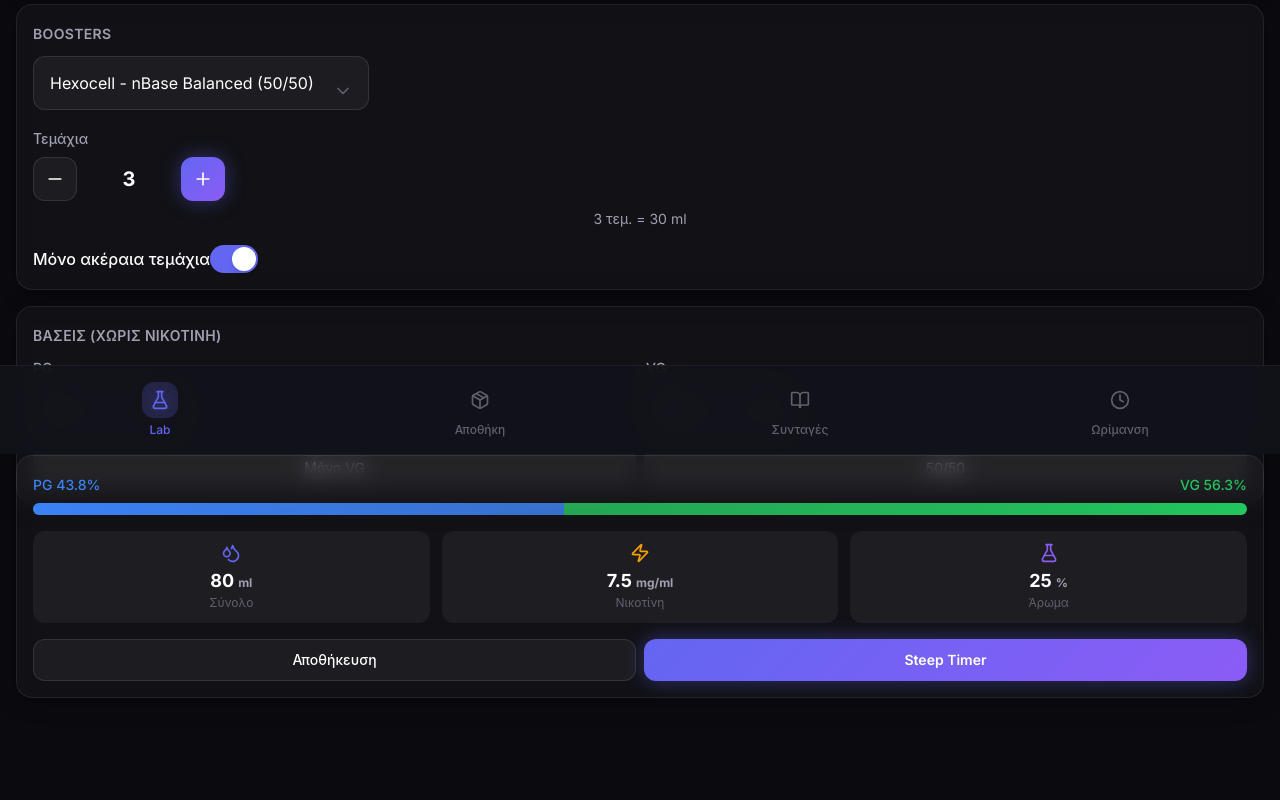
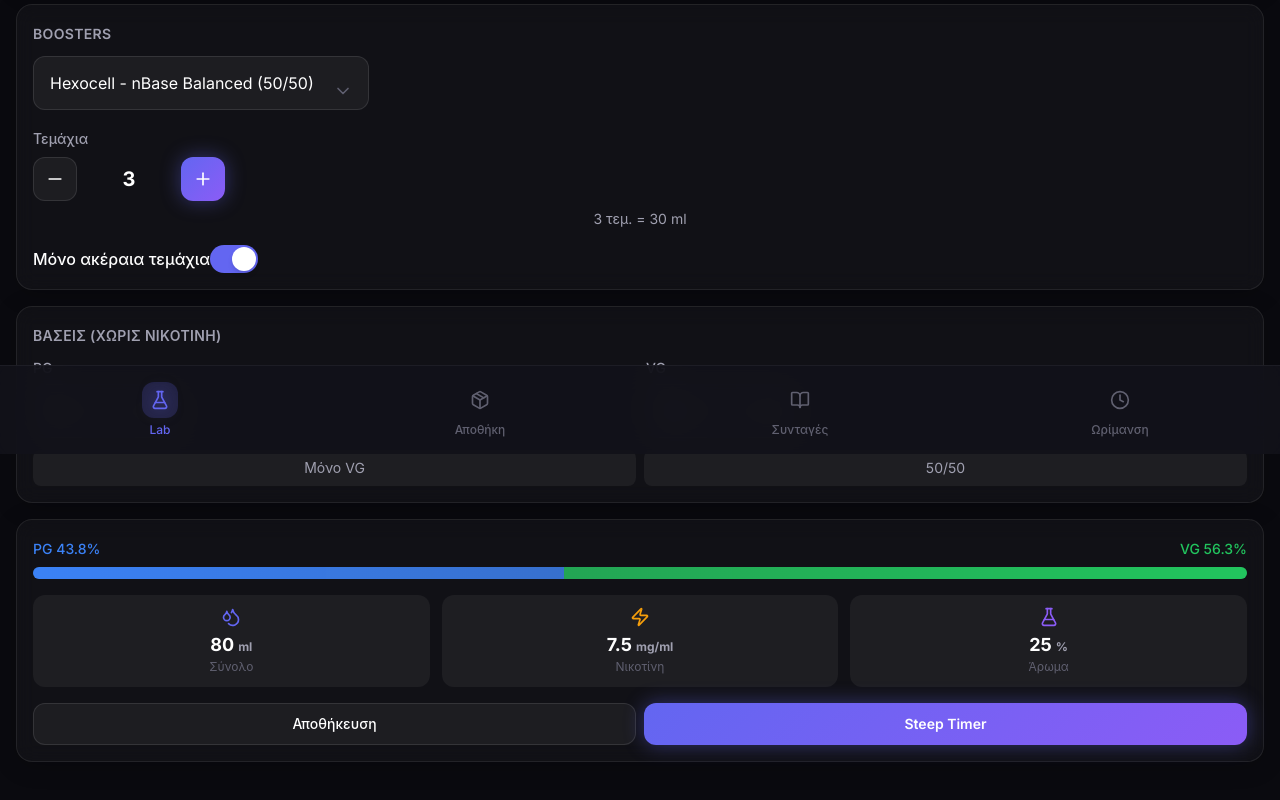
Before and after one commit to Sylvester1979/The-Mix, a React (Vite) app: page / in a window 1280 px wide. Shown: the part 346-1146 px from the top of the page. Built offline with nearby package versions, Linux system fonts and the light colour scheme.

Commit message:
fix: Resolve bottom content overlap with navigation bar
- Increased main content padding-bottom from pb-24 to pb-32
- Removed sticky positioning from ResultPanel
- Ensures all content is visible above BottomNav

```diff
--- a/src/components/layout/AppShell.jsx
+++ b/src/components/layout/AppShell.jsx
@@ -11,7 +11,7 @@ export default function AppShell({
     <div className="min-h-screen bg-bg-primary flex flex-col">
       <Header onSettingsClick={onSettingsClick} />
 
-      <main className="flex-1 pb-24 overflow-y-auto">
+      <main className="flex-1 pb-32 overflow-y-auto">
         {children}
       </main>
 
--- a/src/components/mixlab/MixLab.jsx
+++ b/src/components/mixlab/MixLab.jsx
@@ -47,7 +47,7 @@ export default function MixLab() {
         result={result}
         onSave={result?.totalMl > 0 ? handleSave : null}
         onAddSteep={result?.totalMl > 0 ? handleAddSteep : null}
-        className="mt-4 sticky bottom-20"
+        className="mt-4"
       />
 
       <SaveRecipeModal
```
